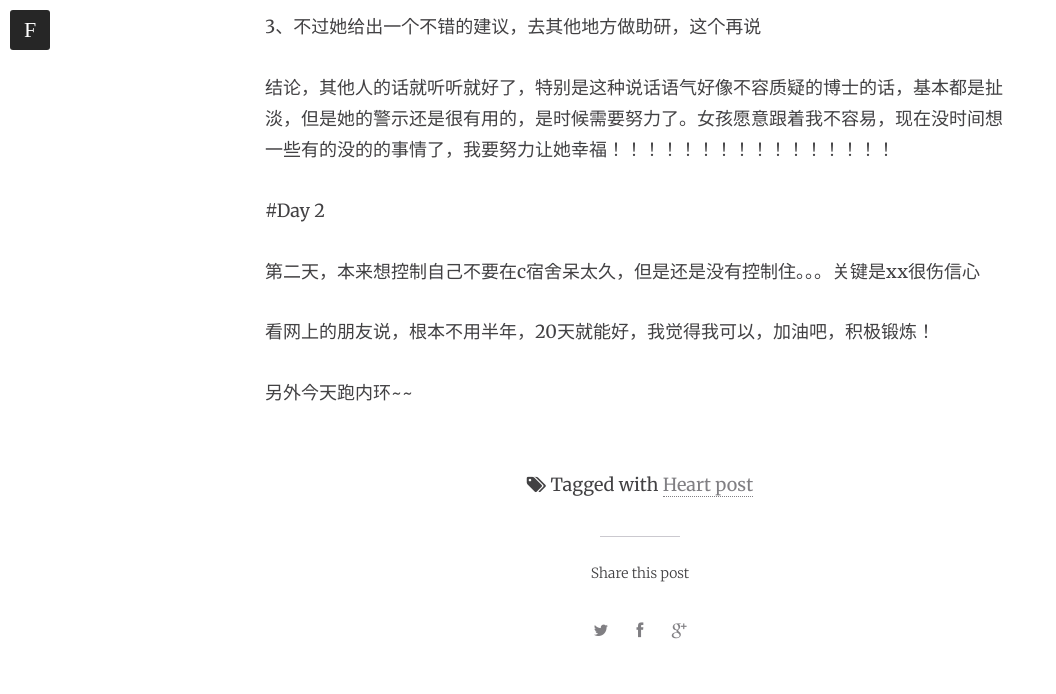
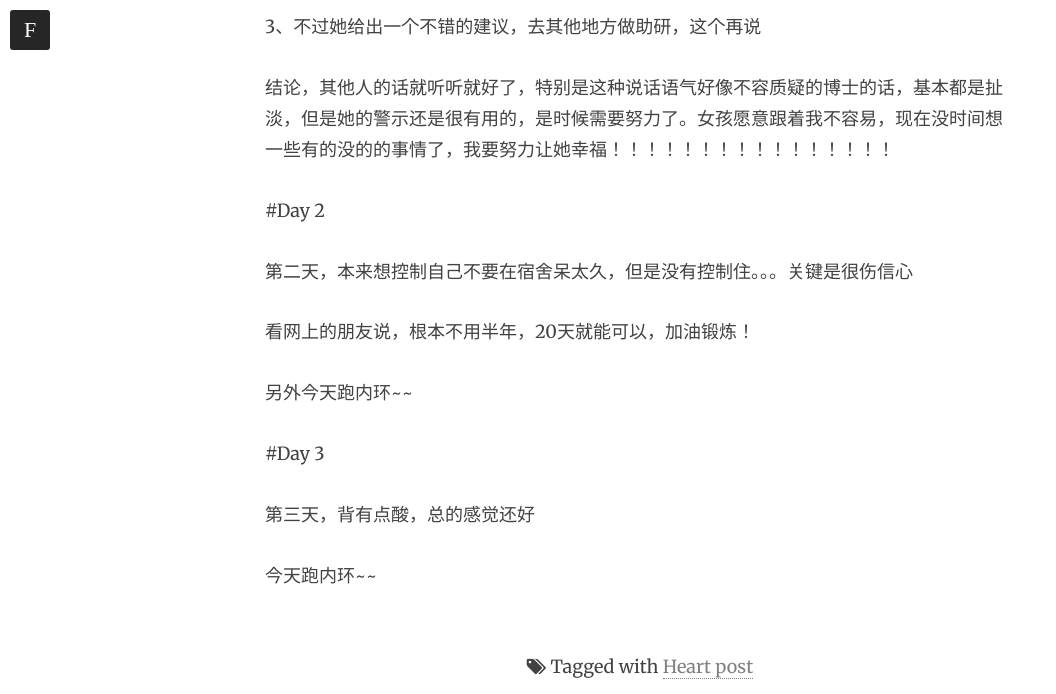
Before and after one commit to billhhh/whblog-omega, a Jekyll site: the page built from _posts/2013-12-30-1000 days 蓝计划.md, in a window 1280 px wide and 900 px high, scrolled down 1242 px, cut to the strip 0-694 px from the top of the window. Shown: the whole strip, without its empty margins (0-1056 px from the left). Built offline with Jekyll 4.4.1, drawn with Linux system fonts in a browser that asks for light colours; nearby versions of some CDN libraries; comment, search, counter and statistics services are not loaded.

Commit message:
Update 2013-12-30-1000 days 蓝计划.md

```diff
--- a/_posts/2013-12-30-1000 days 蓝计划.md
+++ b/_posts/2013-12-30-1000 days 蓝计划.md
@@ -28,8 +28,14 @@ share: true
 
 #Day 2
 
-第二天，本来想控制自己不要在c宿舍呆太久，但是还是没有控制住。。。关键是xx很伤信心
+第二天，本来想控制自己不要在宿舍呆太久，但是没有控制住。。。关键是很伤信心
 
-看网上的朋友说，根本不用半年，20天就能好，我觉得我可以，加油吧，积极锻炼！
+看网上的朋友说，根本不用半年，20天就能可以，加油锻炼！
 
 另外今天跑内环~~
+
+#Day 3
+
+第三天，背有点酸，总的感觉还好
+
+今天跑内环~~
```
